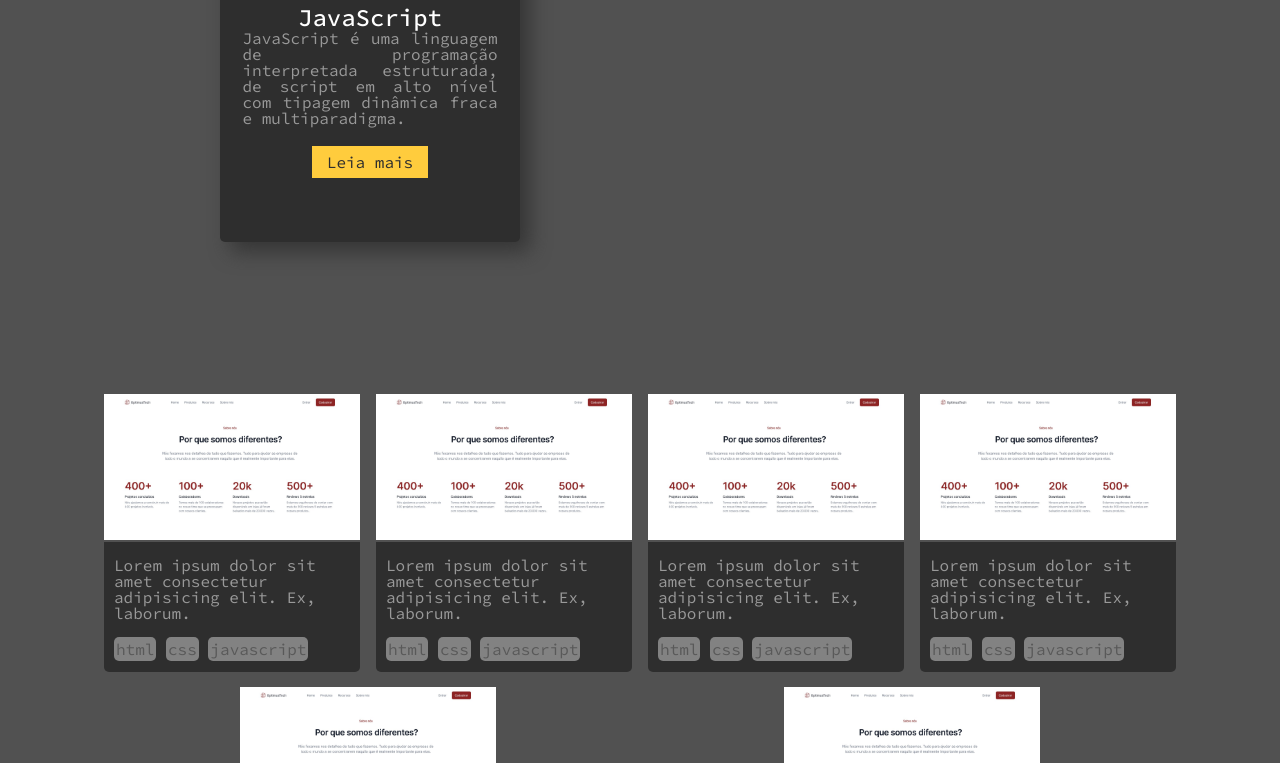
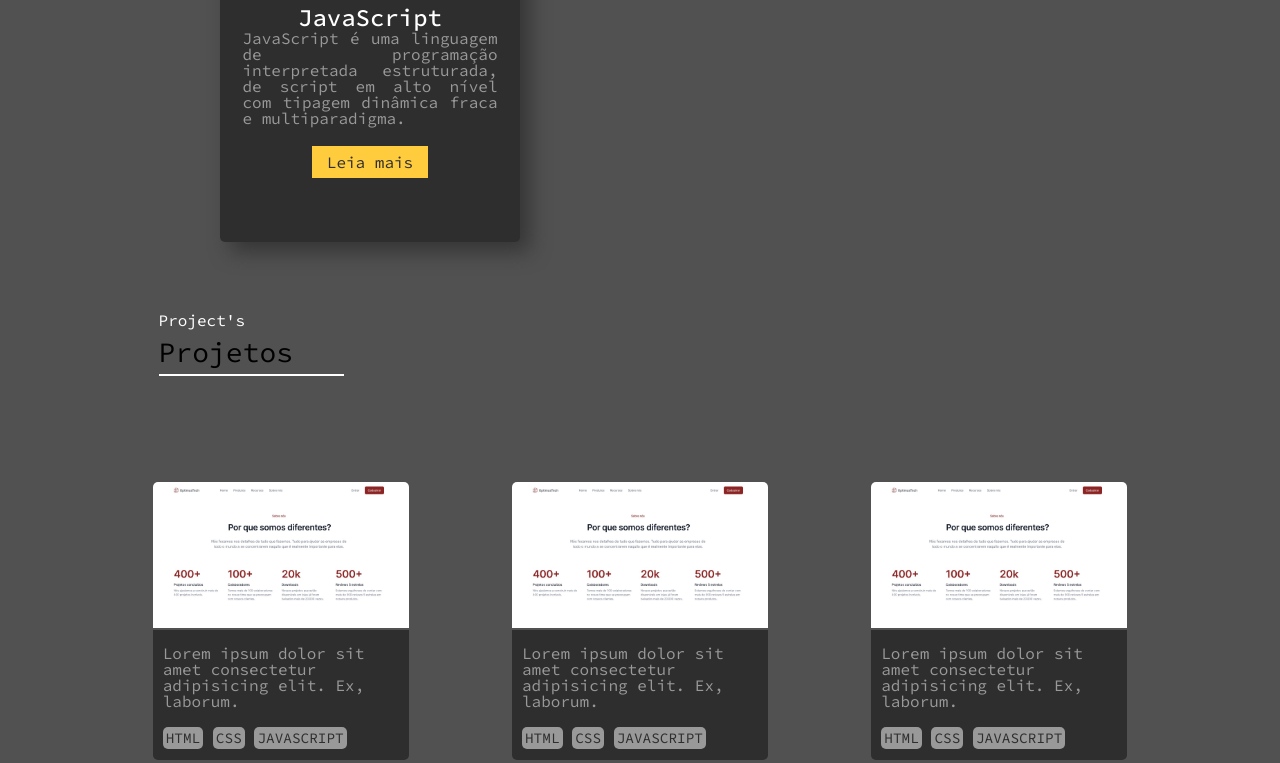
Before and after one commit to YanppSilva/LandingPage-Yan-Paablo, a plain HTML site: page index.html in a window 1280 px wide. Shown: the part 2034-2797 px from the top of the page. Drawn offline with nearby package versions, Linux system fonts and the light colour scheme.

Commit message:
Add files via upload
- atualização na sessão de projetos.

```diff
--- a/css/projetos.css
+++ b/css/projetos.css
@@ -1,24 +1,28 @@
 .projetos {
-  height: 90vh;
-  width: 85%;
+  height: 100vh;
+  width: 81%;
   margin: auto;
 
   display: flex;
-  align-items: center;
+  justify-content: space-around;
+  position: relative;
 }
 .container-projetos {
   display: flex;
   flex-wrap: wrap;
-  justify-content: space-around;
+  margin: 130px 0;
+  justify-content: space-between;
+  width: 94%;
 }
 
 .card__projetos {
   width: 20vw;
-  margin-top: 15px;
+  margin-top: 40px;
 }
 
 .tela__projeto {
   width: 100%;
+  border-radius: 5px 5px 0 0;
 }
 
 .descricao__projetos {
@@ -35,7 +39,33 @@
 
 .descricao__projetos-tecnologias {
   border-radius: 5px;
-  background-color: var(--branco);
-  opacity: 0.4;
-  padding: 2px;
+  background-color: #999;
+  color: var(--card-skills);
+  padding: 2px 3px;
+  text-transform: uppercase;
+  font-size: .9em;
 }
+
+.container_sobre-mim__projetos {
+  display: flex;
+  position: absolute;
+  flex-direction: column;
+  align-items: flex-start;
+  left: 37px;
+}
+
+
+.container_sobre-mim__projetos h3 {
+  color: #FFF;
+  margin-bottom: 10px;
+}
+
+.container_sobre-mim__projetos span {
+  font-size: 28px;
+}
+
+.container_sobre-mim__projetos .border-bottom-projetos {
+  width: 185px;
+  margin-top: 8px;
+  border-bottom: 2px solid #FFF;
+}
--- a/css/rodape.css
+++ b/css/rodape.css
@@ -6,7 +6,7 @@
   background-color: var(--bg-rodape);
 
   padding-top: 2.5rem;
-  padding-bottom: 2rem;
+  padding-bottom: 1rem;
 }
 
 .contato {
@@ -14,6 +14,7 @@
   align-items: center;
   margin: auto;
   gap: 30vw;
+  position: relative;
 }
 
 .contato_texto {
@@ -39,6 +40,14 @@
   transform: rotate(360deg);
 }
 
+.copyright {
+  position: absolute;
+  color: var(--fonte-cinza);
+  bottom: 0;
+  left: 35%;
+  font-size: .8em;
+}
+
 @media screen and (min-width: 1024px) {
   .rodape {
     flex-direction: row;
--- a/index.html
+++ b/index.html
@@ -33,8 +33,8 @@
         <li class="cabecalho__link"><a href="#skills">
             < Skill's />
           </a></li>
-        <li class="cabecalho__link"><a href="#contato">
-            < Contato />
+        <li class="cabecalho__link"><a href="#projetos">
+            < Projetos />
           </a></li>
       </ul>
     </nav>
@@ -127,7 +127,12 @@
       </div>
     </div>
   </section>
-  <section class="projetos">
+  <section class="projetos" id="projetos">
+    <div class="container_sobre-mim__projetos">
+      <h3 class="container_sobre-mim__titulo-projetos">Project's</h3>
+      <span class="container_sobre-mim__subTitulo-projetos">Projetos</span>
+      <div class="border-bottom-projetos"></div>
+    </div>
     <div class="container-projetos">
       <div class="card__projetos">
         <img class="tela__projeto" src="img/tela 7dayofcode.jpg" alt="imagem do projeto X">
@@ -220,6 +225,7 @@
               href="https://www.instagram.com/yan.ppsilva/">Instagram</a></li>
         </ul>
       </div>
+      <span class="copyright">Desenvolvivo por Yan Pablo 😎</span>
     </section>
   </footer>
   <script src="app.js"></script>
--- a/style.css
+++ b/style.css
@@ -43,4 +43,5 @@ body {
 
 header {
   position: fixed;
+  z-index: 1000;
 }
```
